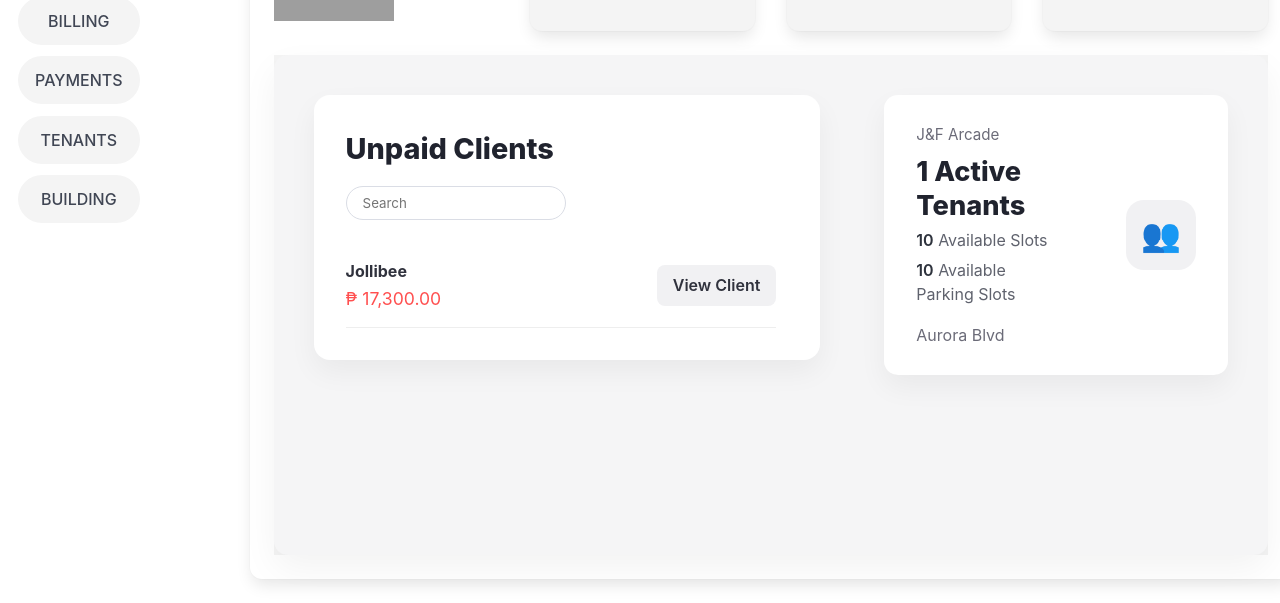
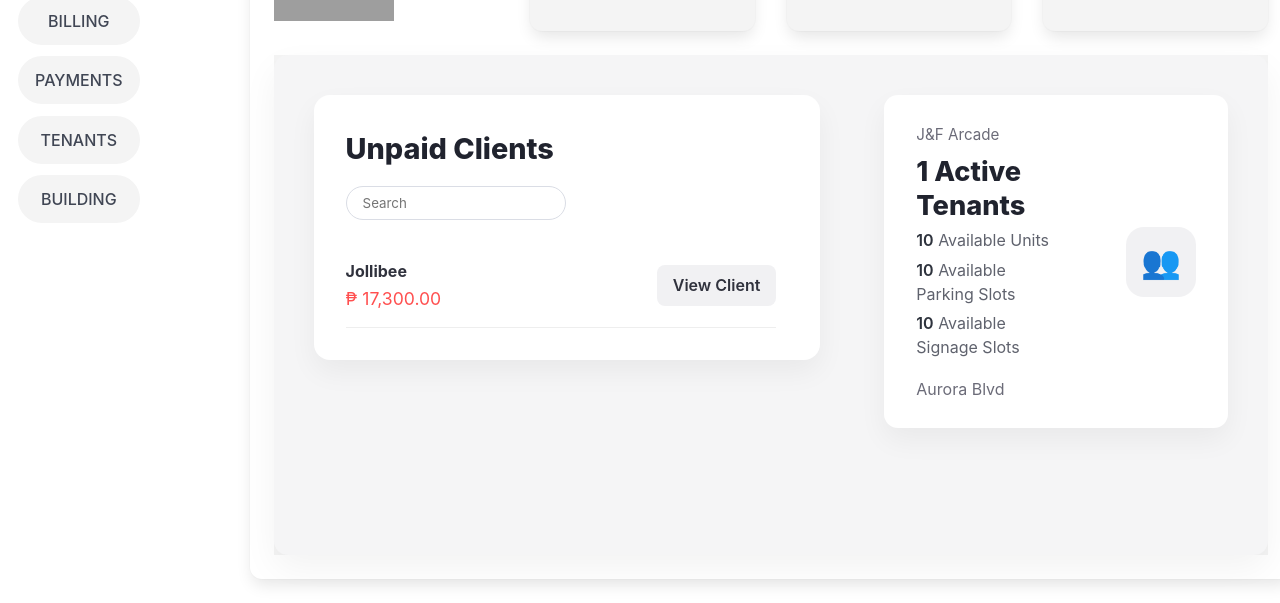
Before and after one commit to giarnodivino/leaseManager, a Django app: page /home_page/ in a window 1280 px wide. Shown: the part 237-840 px from the top of the page. Run offline with Django 5.2, Linux system fonts and the light colour scheme; a user stored in the database is signed in; data comes from the database, SQL or seed files in the repository; both versions use the stored data as it was after the commit; grey boxes are pictures that could not be loaded.

Commit message:
added signage slots in home page

```diff
--- a/billingApp/templates/billingApp/buildings_main.html
+++ b/billingApp/templates/billingApp/buildings_main.html
@@ -51,6 +51,11 @@
                     <span class="is-size-6 has-text-weight-normal p-3">Available Parking Slots</span>
                   </h3>
 
+                  <h3 class="is-size-4 has-text-weight-semibold">
+                    {{ b.signageCapacity }}
+                    <span class="is-size-6 has-text-weight-normal p-3">Available Signage Slots</span>
+                  </h3>
+
                 </div>
 
                 <div class="column is-3 has-text-right">
--- a/billingApp/templates/billingApp/home_page.html
+++ b/billingApp/templates/billingApp/home_page.html
@@ -294,12 +294,17 @@
 
                       <p class="building-line">
                         <strong>{{ item.available_slots }}</strong>
-                        Available Slots
+                        Available Units
                       </p>
 
                       <p class="building-line">
                         <strong>{{ item.available_parking_slots }}</strong>
                         Available Parking Slots
+                      </p>
+
+                      <p class="building-line">
+                        <strong>{{ item.available_signage_slots }}</strong>
+                        Available Signage Slots
                       </p>
 
                       <p class="building-address">{{ item.building.buildingAddress }}</p>
--- a/billingApp/views.py
+++ b/billingApp/views.py
@@ -329,6 +329,7 @@ def home_page(request):
             "active_tenant_count": active_tenant_count,
             "available_slots": available_slots,
             "available_parking_slots": building.parkingCapacity or 0,
+            "available_signage_slots": building.signageCapacity or 0,
         })
 
     return render(
```
Also changed, not shown: db.sqlite3.
